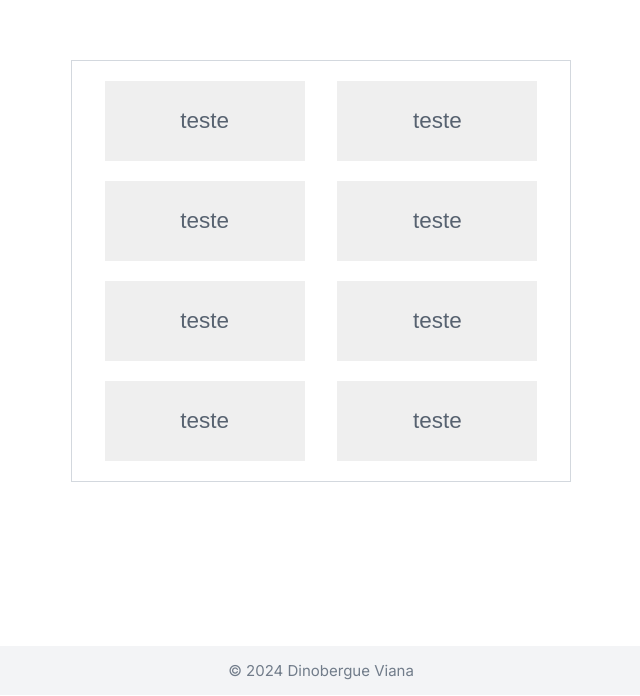
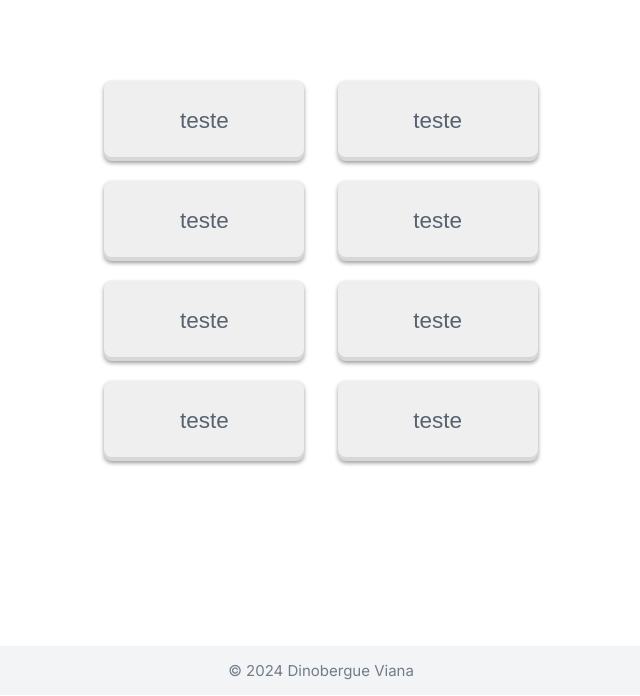
Before and after one commit to dinobergviana/meu-site, a Vue app: page /mini-game in a window 1280 px wide. Shown: the part 104-800 px from the top of the page, without its empty margins (319-959 px from the left). Built offline with nearby package versions, Linux system fonts and the light colour scheme.

Commit message:
feat: add word-button default styling

```diff
--- a/src/pages/mini-game/index.vue
+++ b/src/pages/mini-game/index.vue
@@ -32,10 +32,10 @@
   .game-wrapper {
     width: 500px;
     margin: 0 auto;
-    border: 1px solid var(--gray-100);
     display: flex;
     justify-content: space-evenly;
     padding: 20px 0;
+    border-radius: 8px;
   }
 
   .column {
@@ -50,6 +50,8 @@
     border: 0;
     font-size: 1.5rem;
     color: var(--gray-400);
+    border-radius: 8px;
+    box-shadow: rgba(0, 0, 0, 0.4) 0px 2px 4px, rgba(0, 0, 0, 0) 0px 7px 13px -3px, rgba(0, 0, 0, 0.1) 0px -4px 0px inset;
   }
 
   .word-button + .word-button  {
```
